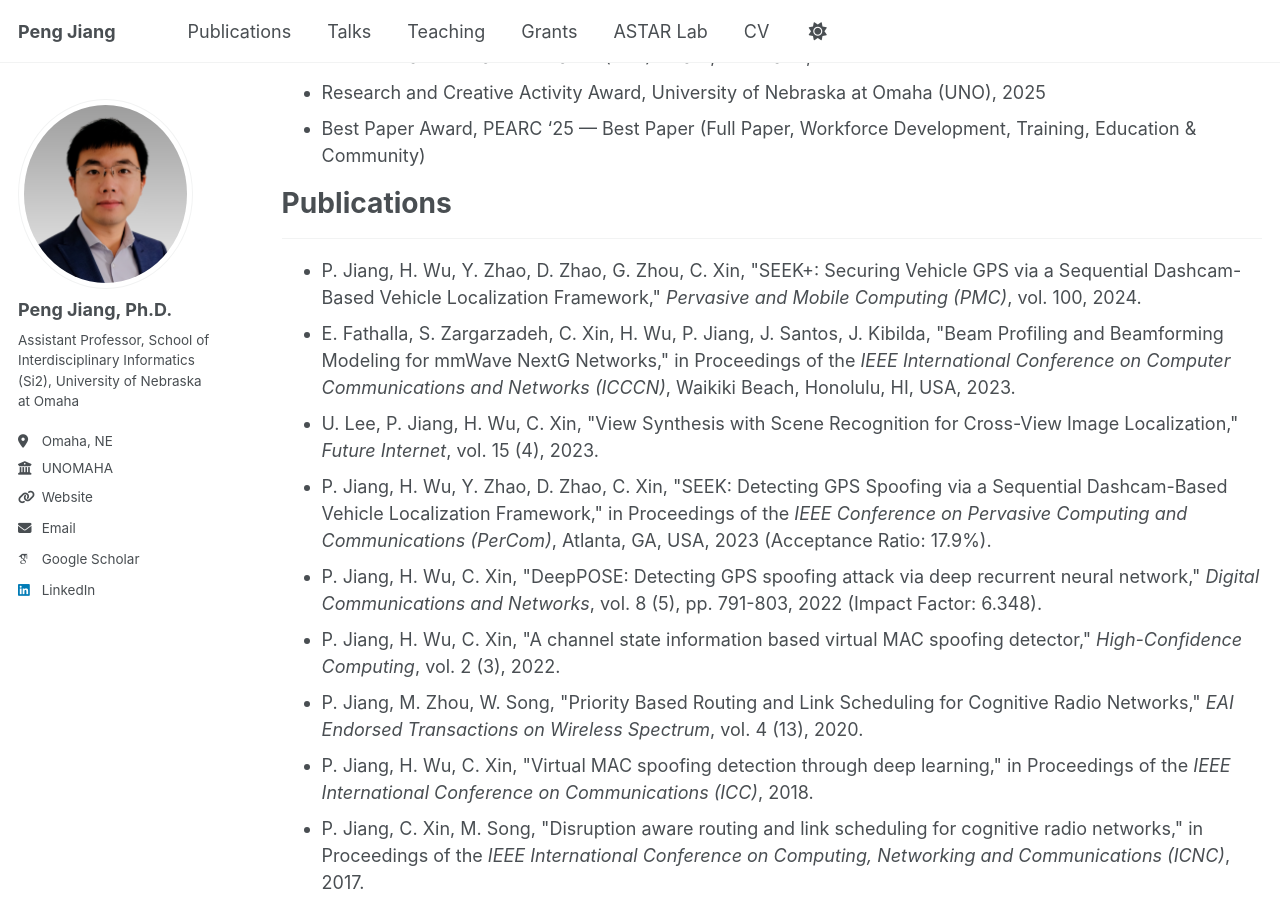
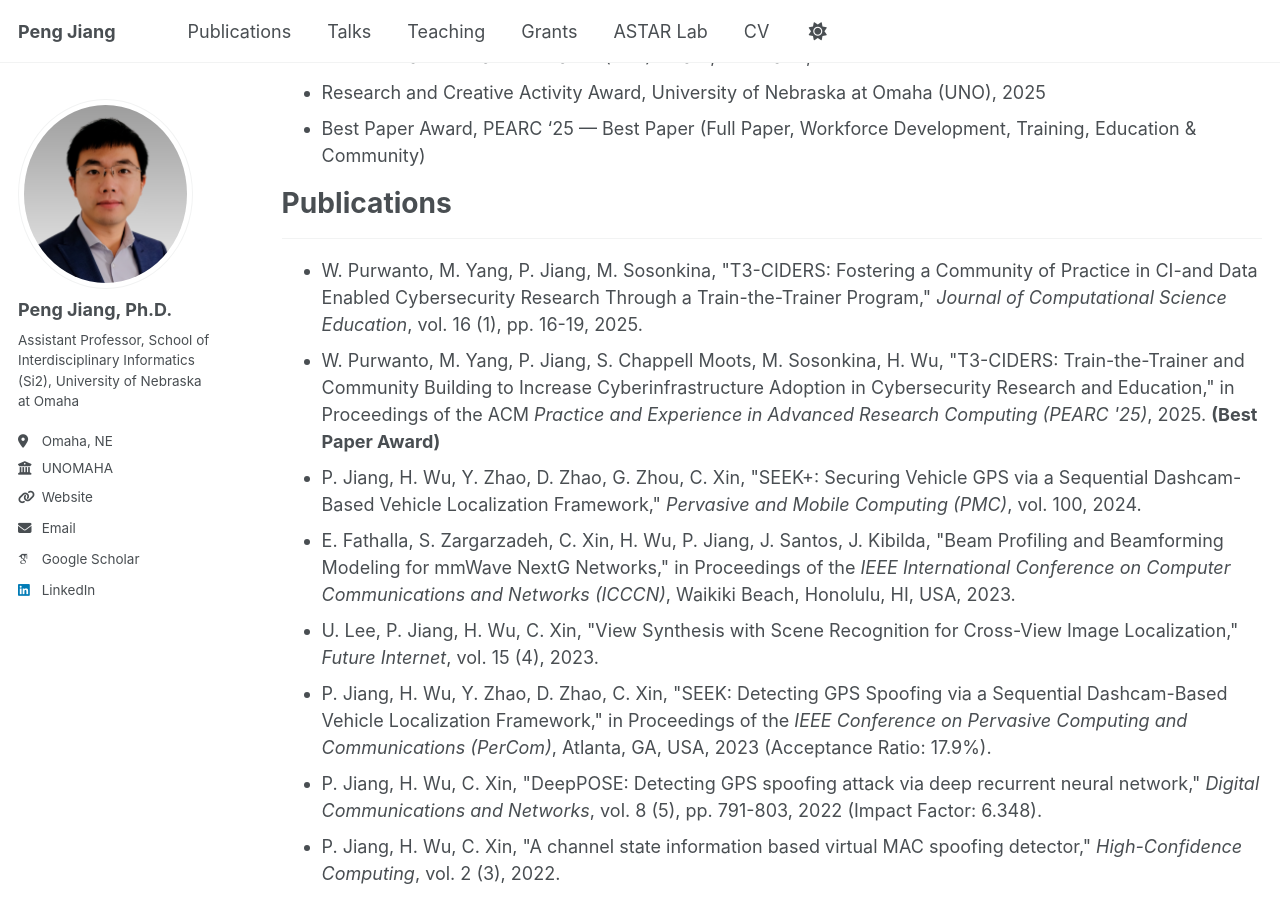
Before and after one commit to PJiang93/pjiang93.github.io, a Jekyll site: the page built from _pages/cv.md, in a window 1280 px wide and 900 px high, scrolled down 711 px. Built offline with Jekyll 4.4.1, drawn with Linux system fonts in a browser that asks for light colours; some web fonts are replaced.

Commit message:
update cv

```diff
--- a/_pages/cv.md
+++ b/_pages/cv.md
@@ -50,6 +50,8 @@ Publications
 <hr />
 <ul>
   <!-- <li>P. Jiang, L. Zhu, H. Wu, C. Xin, "GeoSync: Autonomous Vehicle Navigation via Transformer-Based Geospatial Synchronization," Submitted to <em>IEEE Conference on Dependable Systems and Networks (DSN 2024)</em>.</li> -->
+  <li>W. Purwanto, M. Yang, P. Jiang, M. Sosonkina, "T3-CIDERS: Fostering a Community of Practice in CI-and Data Enabled Cybersecurity Research Through a Train-the-Trainer Program," <em>Journal of Computational Science Education</em>, vol. 16 (1), pp. 16-19, 2025.</li>
+  <li>W. Purwanto, M. Yang, P. Jiang, S. Chappell Moots, M. Sosonkina, H. Wu, "T3-CIDERS: Train-the-Trainer and Community Building to Increase Cyberinfrastructure Adoption in Cybersecurity Research and Education," in Proceedings of the ACM <em>Practice and Experience in Advanced Research Computing (PEARC '25)</em>, 2025. <strong>(Best Paper Award)</strong></li>
   <li>P. Jiang, H. Wu, Y. Zhao, D. Zhao, G. Zhou, C. Xin, "SEEK+: Securing Vehicle GPS via a Sequential Dashcam-Based Vehicle Localization Framework," <em>Pervasive and Mobile Computing (PMC)</em>, vol. 100, 2024.</li>
   <li>E. Fathalla, S. Zargarzadeh, C. Xin, H. Wu, P. Jiang, J. Santos, J. Kibilda, "Beam Profiling and Beamforming Modeling for mmWave NextG Networks," in Proceedings of the <em>IEEE International Conference on Computer Communications and Networks (ICCCN)</em>, Waikiki Beach, Honolulu, HI, USA, 2023.</li>
   <li>U. Lee, P. Jiang, H. Wu, C. Xin, "View Synthesis with Scene Recognition for Cross-View Image Localization," <em>Future Internet</em>, vol. 15 (4), 2023.</li>
```
